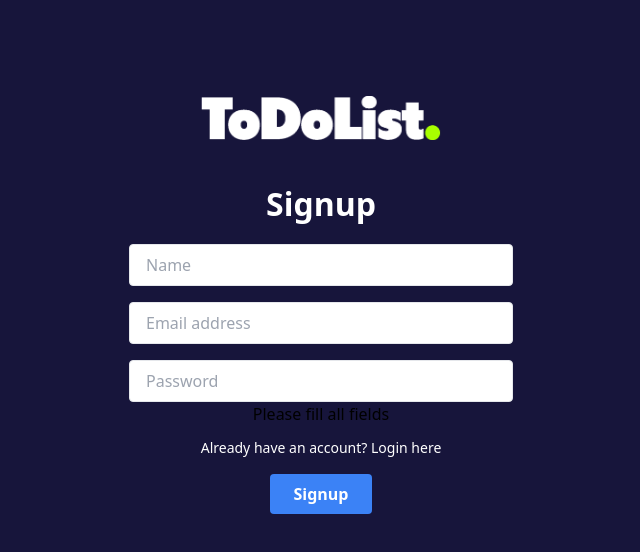
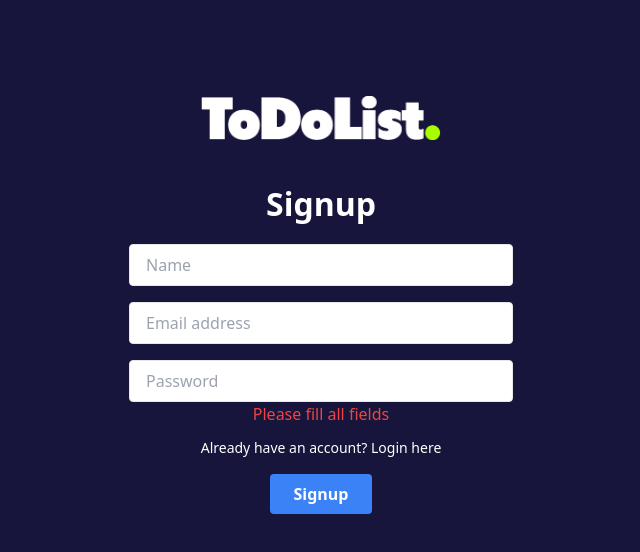
Before and after one commit to wicknesh/todo-app-react, a React (Vite) app in the folder frontend/: page /signup in a window 1280 px wide. Both pictures are taken after a click on the button "Signup". Shown: the top 552 px of the page, without its empty margins (319-959 px from the left). Built offline with nearby package versions, Linux system fonts and the light colour scheme.

Commit message:
Update status message color

```diff
--- a/frontend/src/components/Signup.jsx
+++ b/frontend/src/components/Signup.jsx
@@ -72,10 +72,10 @@ const Signup = () => {
         onChange={(e) => setPassword(e.target.value)}
       />
       {successMessage && (
-        <p>{successMessage}</p>
+        <p className="text-white">{successMessage}</p>
       )}
       {errorMessage && (
-        <p>{errorMessage}</p>
+        <p className="text-red-500">{errorMessage}</p>
       )}
       <Link to='/' className="text-white text-sm mt-3">Already have an account? Login here</Link>
       <button className="mt-4 px-6 py-2 bg-blue-500 text-white font-semibold rounded hover:bg-blue-600" onClick={handleSignup}>Signup</button>
```
